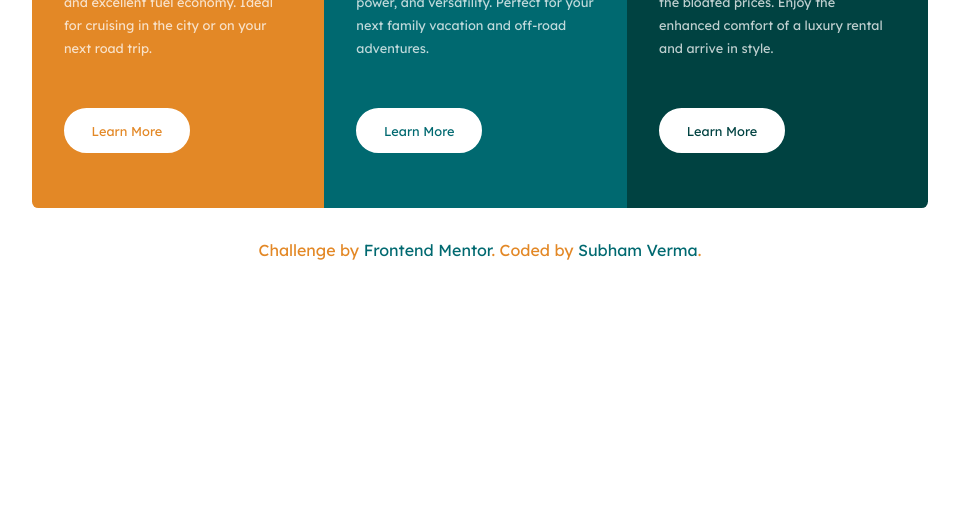
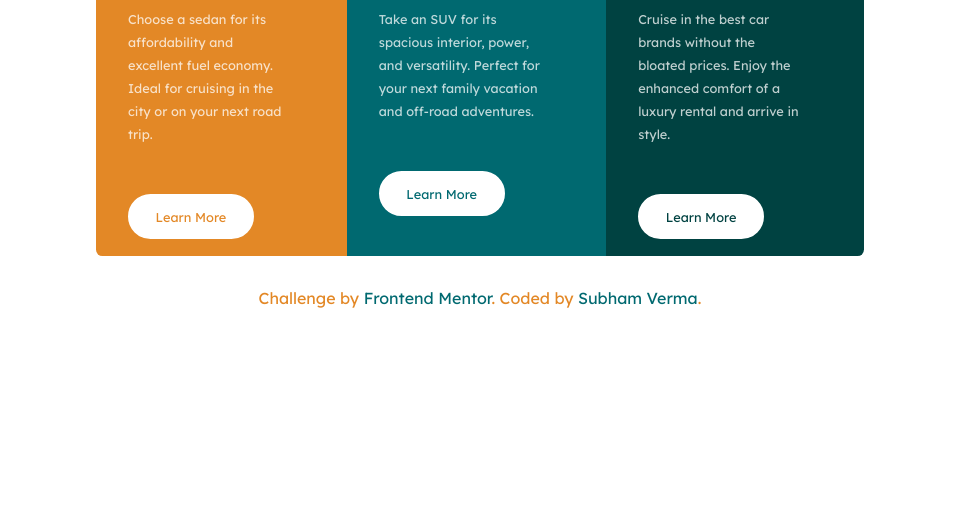
Before and after one commit to Subhamverma2407/Codementor-Challenge-2, a plain HTML site: page index.html in a window 1280 px wide. Shown: the part 272-800 px from the top of the page, without its empty margins (160-1119 px from the left). Drawn offline with Linux system fonts and the light colour scheme.

Commit message:
Fixed glitches

```diff
--- a/index.html
+++ b/index.html
@@ -19,7 +19,7 @@
 <body>
   <div class="cars">
     <div class="cars__sedan car">
-      <img src="./images/icon-sedans.svg" class="sedan__icon icon"></img>
+      <img src="./images/icon-sedans.svg" alt="sedan" class="sedan__icon icon"></img>
       <h3 class="sedan__title title">Sedans</h3>
       <p class="sedan__details details">
         Choose a sedan for its affordability and excellent fuel economy. Ideal
@@ -28,7 +28,7 @@
       <a class="btn__sedan btn" href="">Learn More</a>
     </div>
     <div class="cars__suv car">
-      <img src="./images/icon-suvs.svg" class=".suv__icon icon"></img>
+      <img src="./images/icon-suvs.svg" alt="suv" class=".suv__icon icon"></img>
       <h3 class="suv__title title">SUVs</h3>
       <p class="suv__details details">
         Take an SUV for its spacious interior, power, and versatility. Perfect for
@@ -37,7 +37,7 @@
       <a class="btn__suv btn" href="">Learn More</a>
     </div>
     <div class="cars__luxury car">
-      <img src="./images/icon-luxury.svg" class=".luxury__icon icon"></img>
+      <img src="./images/icon-luxury.svg" alt="luxury" class=".luxury__icon icon"></img>
       <h3 class="luxury__title title">Luxury</h3>
       <p class="car__details details">Cruise in the best
         car brands without the bloated prices. Enjoy the enhanced comfort of a
--- a/style.css
+++ b/style.css
@@ -128,16 +128,31 @@ html {
   }
 }
 
-@media screen and (min-width: 1000px) {
+@media only screen and (min-width: 1000px) {
   .cars {
     flex-direction: row;
-    margin-top: 5rem;
+    width: 80%;
+    margin-top: 8rem;
+  }
+  .details {
+    min-height: 4rem;
+    margin: 1.5rem 2rem 0 2rem;
+  }
+}
+
+@media screen and (min-width: 1220px) {
+  .cars {
+    flex-direction: row;
+    width: 60%;
+    margin-top: 8rem;
   }
   .car {
     height: 25rem;
   }
   .details {
-    margin: 2rem 2rem 0 2rem;
+    min-height: 4rem;
+    margin: 1.5rem 4rem 0 2rem;
+    line-height: 1.8;
   }
 
   .btn {
```
